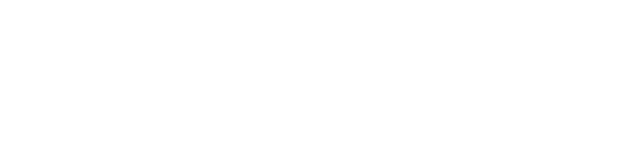
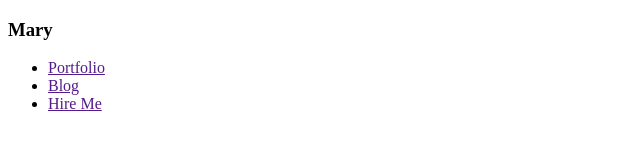
Before and after one commit to shamimahommad/webdeveloper-portfolio, a plain HTML site: page index.html in a window 1280 px wide. Shown: the whole page, without its empty margins (0-640 px from the left). Drawn offline with Linux system fonts and the light colour scheme.

Commit message:
included image and improve desigh

```diff
--- a/index.html
+++ b/index.html
@@ -7,7 +7,14 @@
 </head>
 <body>
     <header>
-
+        <nav>
+            <h3>Mary</h3>
+            <ul>
+                <li><a href="">Portfolio</a></li>
+                <li><a href="">Blog</a></li>
+                <li><a href="">Hire Me</a></li>
+            </ul>
+        </nav>
     </header>
     <main>
 
```
